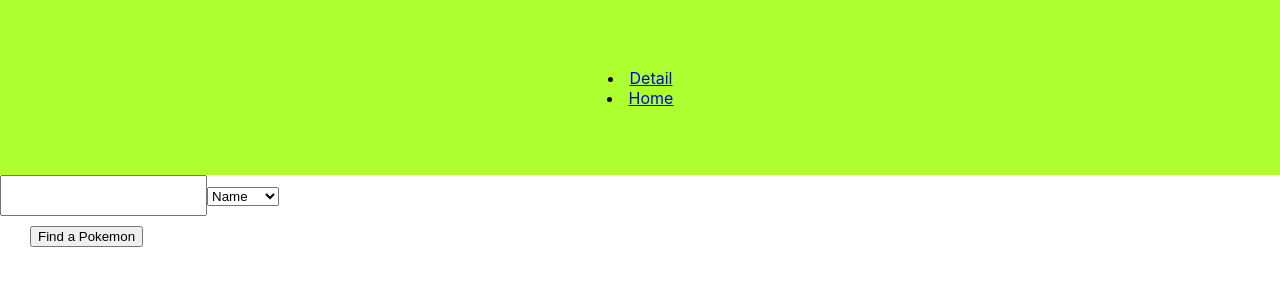
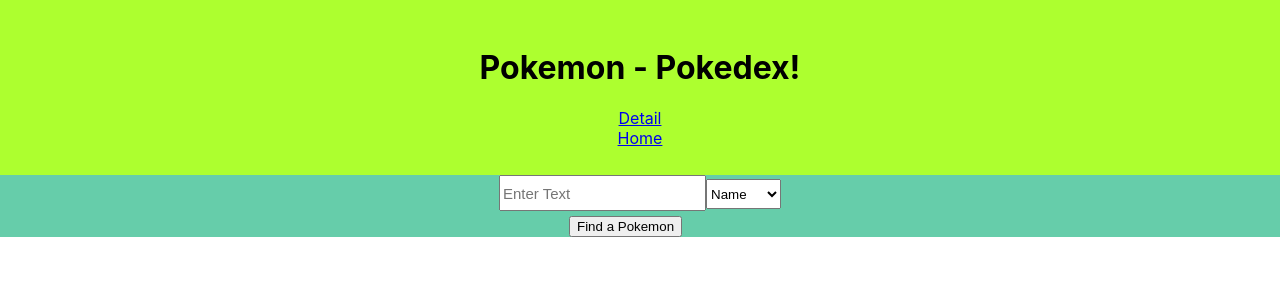
Before and after one commit to Jrperez79/lab03-pokedex, a React (Create React App) app: page / in a window 1280 px wide. Shown: the top 300 px of the page. Built offline with nearby package versions, Linux system fonts and the light colour scheme.

Commit message:
updated css but still a work in progress

```diff
--- a/src/App.css
+++ b/src/App.css
@@ -2,13 +2,8 @@
   text-align: center;
 }
 
-.App-logo {
-  height: 40vmin;
-  pointer-events: none;
-}
-
 #root {
-  width: 100%;
+  height: 100%;
 }
 
 main {
@@ -17,6 +12,7 @@
   flex-direction: column;
   justify-content: center;
   align-items: center;
+  background-color: mediumaquamarine;
 }
 
 .App-header {
@@ -50,7 +46,7 @@
 }
 
 input {
-  height: 35px;
+  height: 30px;
   font-size: 15px;
 }
 
@@ -81,6 +77,25 @@
   flex-direction: column;
   justify-content: center;
   align-content: center;
-  margin-top: 10px;
-  margin-left: 30px;
+  margin-top: 5px;
+  margin-left: 70px;
 }
+
+.left-header {
+  display: flex;
+  flex-direction: column;
+}
+
+.right-header {
+  display: flex;
+  flex-direction: column;
+}
+
+select {
+  width: 75px;
+  height: 30px;
+}
+
+.poke-name {
+  text-transform: capitalize;
+}
--- a/src/App.js
+++ b/src/App.js
@@ -15,13 +15,14 @@
   render() {
     return (
       <>
-      <div>
+      <main>
           <Router>
               <header>
-                <li>
+                <h1>Pokemon - Pokedex!</h1>
+                <li className="left-header">
                   <Link to="/detail">Detail</Link>
                 </li>
-                <li>
+                <li className="right-header">
                   <Link to="/">Home</Link>
                 </li>
               </header>
@@ -38,7 +39,7 @@
                   />
               </Switch>
           </Router>
-      </div>
+      </main>
       </>
     )
   }
--- a/src/DetailPage/DetailPage.js
+++ b/src/DetailPage/DetailPage.js
@@ -22,7 +22,7 @@
                 {
                     pokemon
                         ? <div>
-                        <p>{pokemon.pokemon}</p>
+                        <p className="poke-name">{pokemon.pokemon}</p>
                         <p>Defense: {pokemon.defense}</p>
                         <p>Attack: {pokemon.attack}</p>
                         <img src={pokemon.url_image} alt={pokemon.pokemon} />
--- a/src/SearchPage/SearchPage.js
+++ b/src/SearchPage/SearchPage.js
@@ -27,7 +27,7 @@
 
         return (
             <div>
-                <input onChange={(e) => this.setState({ search: e.target.value })} />
+                <input placeholder="Enter Text" onChange={(e) => this.setState({ search: e.target.value })} />
                 <select onChange={(e) => { this.setState({ searchBy: e.target.value })}} >
                     <option value='pokemon'>Name</option>
                     <option value='type'>Type</option>
```
